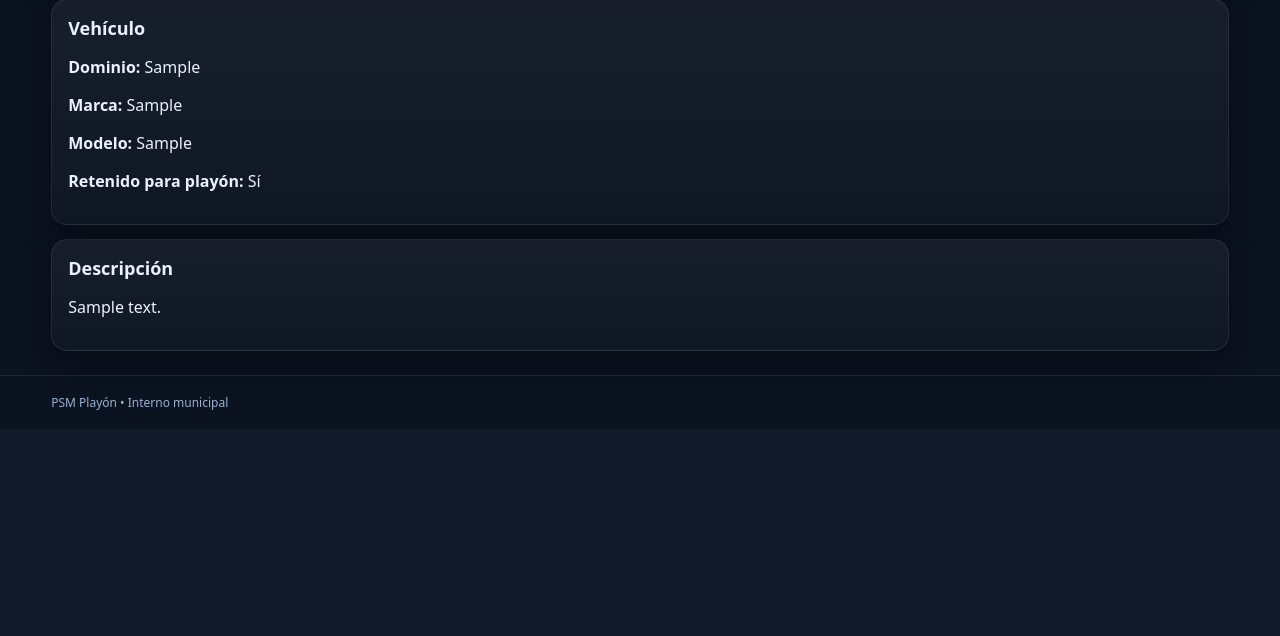
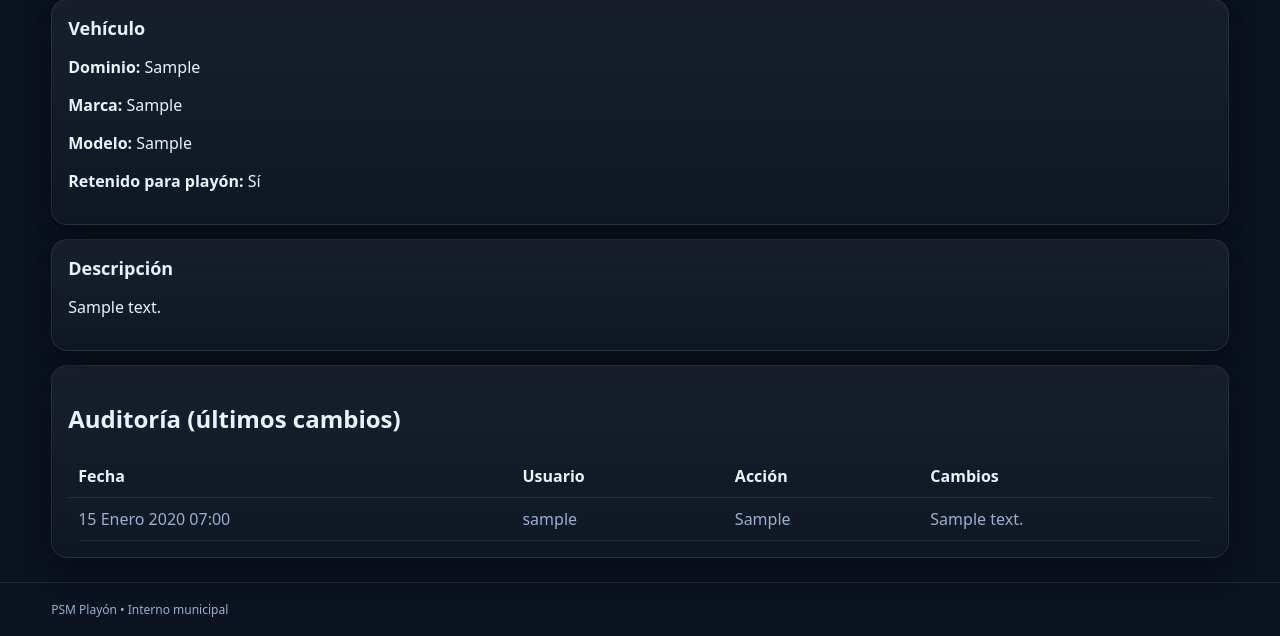
Before and after one commit to NikkyChin/PSM_PLAYON, a Django app: page /infracciones/1/ in a window 1280 px wide. Shown: the part 565-1201 px from the top of the page. Before the commit the page ends 975 px from the top, so only its background shows below. Run offline with Django 5.2, Linux system fonts and the light colour scheme; a user stored in the database is signed in; tables that the repository leaves empty hold one stand-in row (values such as "Sample post").

Commit message:
Se agrego auditoria de edicion al modulo de inspectores.

```diff
--- a/infracciones/models.py
+++ b/infracciones/models.py
@@ -45,3 +45,22 @@ class Infraccion(models.Model):
 
     def __str__(self):
         return f"Acta {self.nro_acta} - {self.dominio}"
+
+
+class AuditoriaInfraccion(models.Model):
+    infraccion = models.ForeignKey(
+        "Infraccion",
+        on_delete=models.CASCADE,
+        related_name="auditorias",
+    )
+    usuario = models.ForeignKey(User, on_delete=models.PROTECT)
+    fecha = models.DateTimeField(auto_now_add=True)
+
+    accion = models.CharField(max_length=30, default="EDICION")
+    cambios_txt = models.TextField(blank=True)  # <-- texto legible, no JSON
+
+    class Meta:
+        ordering = ["-fecha"]
+
+    def __str__(self):
+        return f"Acta {self.infraccion.nro_acta} - {self.accion} - {self.fecha:%Y-%m-%d %H:%M}"
--- a/infracciones/views.py
+++ b/infracciones/views.py
@@ -2,9 +2,31 @@ from django.shortcuts import render
 from django.contrib.auth.decorators import login_required
 from django.shortcuts import render, get_object_or_404, redirect
 from django.db.models import Q
-from .models import Infraccion
+from .models import Infraccion, AuditoriaInfraccion
 from .forms import InfraccionForm
 from .permissions import es_inspector
+
+
+def _diff_to_text(original_obj, form):
+    """
+    Devuelve un string con cambios tipo:
+    - campo: 'antes' -> 'después'
+    Solo para campos que cambiaron.
+    """
+    lineas = []
+    for field in form.changed_data:
+        antes = getattr(original_obj, field, "")
+        despues = form.cleaned_data.get(field, "")
+
+        # Normalizar None y strings
+        if antes is None:
+            antes = ""
+        if despues is None:
+            despues = ""
+
+        lineas.append(f"- {field}: '{antes}' -> '{despues}'")
+
+    return "\n".join(lineas)
 
 
 @login_required
@@ -51,7 +73,9 @@ def detalle_acta(request, acta_id):
         return render(request, "cuentas/no_permiso.html")
 
     acta = get_object_or_404(Infraccion, id=acta_id, inspector=request.user)
-    return render(request, "infracciones/detalle_acta.html", {"acta": acta})
+    auditorias = acta.auditorias.select_related("usuario").all()[:30]
+    return render(request, "infracciones/detalle_acta.html", {"acta": acta, "auditorias": auditorias})
+
 
 
 @login_required
@@ -61,12 +85,31 @@ def editar_acta(request, acta_id):
 
     acta = get_object_or_404(Infraccion, id=acta_id, inspector=request.user)
 
+    # snapshot antes
+    acta_antes = Infraccion.objects.get(id=acta.id)
+
     if request.method == "POST":
         form = InfraccionForm(request.POST, instance=acta)
         if form.is_valid():
+            cambios_txt = _diff_to_text(acta_antes, form)
+
             form.save()
+
+            # guardar auditoría solo si hubo cambios reales
+            if cambios_txt.strip():
+                AuditoriaInfraccion.objects.create(
+                    infraccion=acta,
+                    usuario=request.user,
+                    accion="EDICION",
+                    cambios_txt=cambios_txt,
+                )
+
             return redirect("infracciones:detalle", acta_id=acta.id)
     else:
         form = InfraccionForm(instance=acta)
 
-    return render(request, "infracciones/acta_form.html", {"form": form, "modo": "editar", "acta": acta})
+    return render(request, "infracciones/acta_form.html", {
+        "form": form,
+        "modo": "editar",
+        "acta": acta
+    })
--- a/templates/infracciones/detalle_acta.html
+++ b/templates/infracciones/detalle_acta.html
@@ -33,4 +33,35 @@
     <div class="h2">Descripción</div>
     <p style="white-space:pre-wrap;">{{ acta.descripcion }}</p>
   </div>
+
+  <div class="card">
+  <h2>Auditoría (últimos cambios)</h2>
+
+  {% if auditorias %}
+    <table class="table">
+      <thead>
+        <tr>
+          <th>Fecha</th>
+          <th>Usuario</th>
+          <th>Acción</th>
+          <th>Cambios</th>
+        </tr>
+      </thead>
+      <tbody>
+        {% for a in auditorias %}
+          <tr>
+            <td>{{ a.fecha }}</td>
+            <td>{{ a.usuario.username }}</td>
+            <td>{{ a.accion }}</td>
+            <td style="white-space:pre-wrap;">{{ a.cambios_txt|default:"-" }}</td>
+          </tr>
+        {% endfor %}
+      </tbody>
+    </table>
+  {% else %}
+    <p class="muted">Sin cambios registrados.</p>
+  {% endif %}
+</div>
+
+
 {% endblock %}
```
Also changed, not shown: infracciones/migrations/0002_auditoriainfraccion.py (added).
